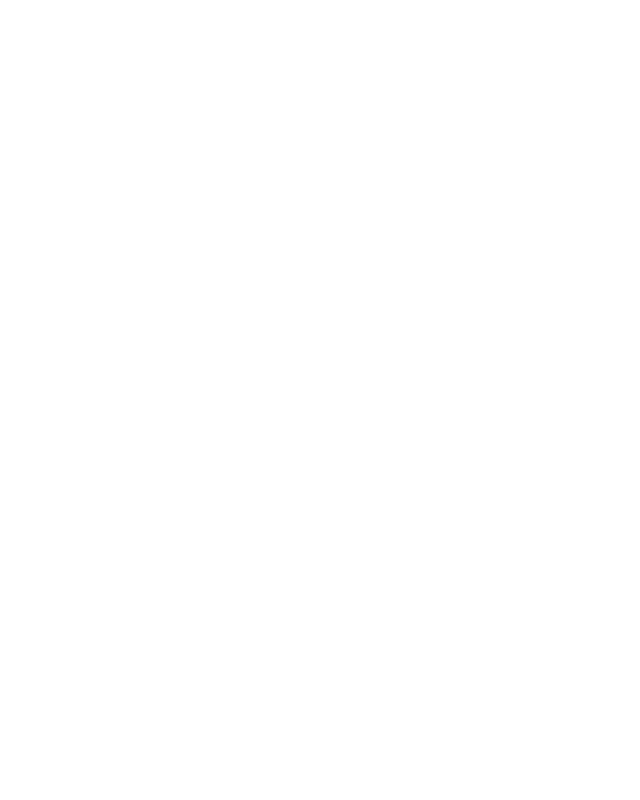
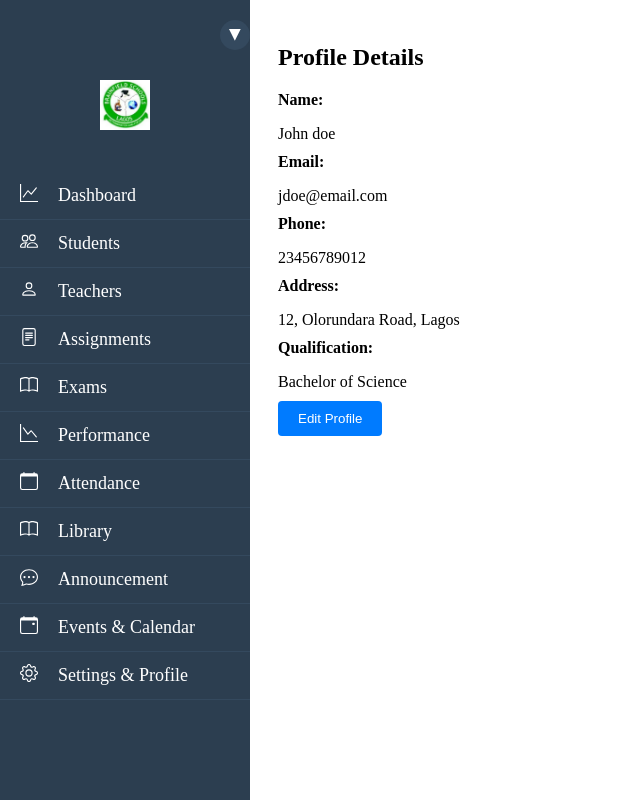
Before and after one commit to bjwealthy/BfSchmgtfront, a React (Vite) app: page /teacher/settings in a window 1280 px wide. Before the commit this address had no page. Shown: the whole page, without its empty margins (0-640 px from the left). Built offline with nearby package versions, Linux system fonts and the light colour scheme.

Commit message:
teacher compleyted

```diff
--- a/src/App.jsx
+++ b/src/App.jsx
@@ -109,7 +109,7 @@ function App() {
           <Route exact path="/teacher/calendar" element={<TeacherCalendar />} />
           <Route exact path="/teacher/exam" element={<TeacherExam />} />
           <Route exact path="/teacher/performance" element={<TeacherPerformance />} />
-          <Route exact path="/teacher/profile" element={<TeacherProfile />} />
+          <Route exact path="/teacher/settings" element={<TeacherProfile />} />
           <Route exact path="/teacher/sidebar" element={<TeacherSidebar />} />
           <Route exact path="/teacher/students" element={<TeacherStudents />} />
           <Route exact path="/teacher/teachers" element={<TeacherTeachers />} />
--- a/src/pages/Teachers/TeacherAnnouncement.jsx
+++ b/src/pages/Teachers/TeacherAnnouncement.jsx
@@ -1,10 +1,30 @@
-import React from 'react'
+import React from 'react';
+import Sidebar from './TeacherSidebar';
+import axios from 'axios';
+
+import {AnnouncementContainer, Content, Title, AnnouncementForm, FormGroup, Label, TextArea, Button, AnnouncementList, AnnouncementItem, AnnouncementContent} from '../../styles/AnnouncementStyles';
 
 const TeacherAnnouncement = () => {
   return (
-    <div>
-      Teachers announcement here!
-    </div>
+    <AnnouncementContainer>
+      <Sidebar />
+      <Content>
+        <Title>Announcement</Title>
+        <AnnouncementForm>
+          <FormGroup>
+            <Label htmlFor='announcement'>Announcement: </Label>
+            <TextArea id='announcement' required rows={4} cols={50}/>
+          </FormGroup>
+          <Button>Send Announcement</Button>
+        </AnnouncementForm>
+
+        {/* Display List of Announcements */}
+        <h2>Announcements</h2>
+        <AnnouncementList>
+
+        </AnnouncementList>
+      </Content>
+    </AnnouncementContainer>
   )
 }
 
--- a/src/pages/Teachers/TeacherAttendance.jsx
+++ b/src/pages/Teachers/TeacherAttendance.jsx
@@ -1,10 +1,44 @@
 import React from 'react'
+import Sidebar from './TeacherSidebar'
+import axios from 'axios'
+
+import { AttendanceContainer, Content, AttendanceContent, AttendanceHeader, AttendanceList, AttendanceItem, StudentName, CheckboxLabel, Divider, SubmitButton } from '../../styles/AttendanceStyles';
+
 
 const Attendance = () => {
   return (
-    <div>
-      Attendance here
-    </div>
+    <AttendanceContainer>
+      <Sidebar />
+      <Content>
+        <AttendanceContent>
+          <AttendanceHeader>Attendance</AttendanceHeader>
+          <AttendanceList>
+            <AttendanceItem>
+              <StudentName></StudentName>
+              <CheckboxLabel>
+                <input
+                  type='checkbox'
+                />
+                Present
+              </CheckboxLabel>
+              <CheckboxLabel>
+                <input
+                  type='checkbox'
+                />
+                Absent
+              </CheckboxLabel>
+              <CheckboxLabel>
+                <input
+                  type='checkbox'
+                />
+                Absent with apologies
+              </CheckboxLabel>
+            </AttendanceItem>
+          </AttendanceList>
+          <SubmitButton>Submit</SubmitButton>
+        </AttendanceContent>
+      </Content>
+    </AttendanceContainer>
   )
 }
 
--- a/src/pages/Teachers/TeacherPerformance.jsx
+++ b/src/pages/Teachers/TeacherPerformance.jsx
@@ -1,10 +1,46 @@
-import React from 'react'
+import React from 'react';
+import Sidebar from './TeacherSidebar';
+import axios from 'axios';
+
+import {PerformanceContainer, Content, PerformanceContent, PerformanceHeader, SchoolPerformance, IndividualPerformance, TotalMarks } from '../../styles/PerformanceStyles';
 
 const TeacherPerformance = () => {
+  const schoolPerformanceData = {
+    averageMarks: 75,
+    TotalStudents: 100,
+  }
+
+  const individualPerformanceData = [
+    {id: 1, name: 'Jon doe', score: 90},
+    {id: 3, name: 'John smith', score: 80},
+    {id: 4, name: 'Jane smith', score: 95},
+    {id: 5, name: 'Jon snow', score: 70},
+    {id: 6, name: 'Arya stark', score: 60},
+  ]
+
+
   return (
-    <div>
-      Teacher Performance comes here
-    </div>
+    <PerformanceContainer>
+      <Sidebar />
+      <Content>
+        <PerformanceContent>
+          <PerformanceHeader>School Performance</PerformanceHeader>
+          <SchoolPerformance>
+            <p>Average Score: {schoolPerformanceData.averageScore}</p>
+            <p>Total Students: {schoolPerformanceData.totalStudents}</p>
+          </SchoolPerformance>
+
+          <PerformanceHeader>Individual Performance</PerformanceHeader>
+          <IndividualPerformance>
+            {
+              individualPerformanceData.map(student => {
+                return <p key={student.id}>{student.name}: {student.score}</p>
+              })
+            }
+          </IndividualPerformance>
+        </PerformanceContent>
+      </Content>
+    </PerformanceContainer>
   )
 }
 
--- a/src/pages/Teachers/TeacherProfile.jsx
+++ b/src/pages/Teachers/TeacherProfile.jsx
@@ -1,11 +1,46 @@
-import React from 'react'
+import React from 'react';
+import Sidebar from './TeacherSidebar';
+import axios from 'axios';
+
+import { ProfileContainer, SidebarContainer, Content, ProfileHeader, ProfileDetails, ProfileLabel, ProfileInfo, EditButton } from '../../styles/SettingsProfileStyles';
 
 const TeacherProfile = () => {
+  const teacherInfo = {
+    name: 'John doe',
+    email: 'jdoe@email.com',
+    address: '12, Olorundara Road, Lagos',
+    phone: '23456789012',
+    qualification: 'Bachelor of Science'
+  }
   return (
-    <div>
-      Teacher Profile comes here
-    </div>
+    <ProfileContainer>
+      <SidebarContainer>
+        <Sidebar />
+      </SidebarContainer>
+      <Content>
+        <ProfileHeader>Profile Details</ProfileHeader>
+        <ProfileDetails>
+          <ProfileLabel>Name: </ProfileLabel>
+          <ProfileInfo>{teacherInfo.name}</ProfileInfo>
+
+          <ProfileLabel>Email: </ProfileLabel>
+          <ProfileInfo>{teacherInfo.email}</ProfileInfo>
+
+          <ProfileLabel>Phone: </ProfileLabel>
+          <ProfileInfo>{teacherInfo.phone}</ProfileInfo>
+
+          <ProfileLabel>Address: </ProfileLabel>
+          <ProfileInfo>{teacherInfo.address}</ProfileInfo>
+
+          <ProfileLabel>Qualification: </ProfileLabel>
+          <ProfileInfo>{teacherInfo.qualification}</ProfileInfo>
+        </ProfileDetails>
+
+        <EditButton>Edit Profile</EditButton>
+      </Content>
+    </ProfileContainer>
   )
+
 }
 
 export default TeacherProfile
```
Also changed, not shown: src/pages/Teachers/TeacherEvents.jsx (added, +31 -0 lines).
